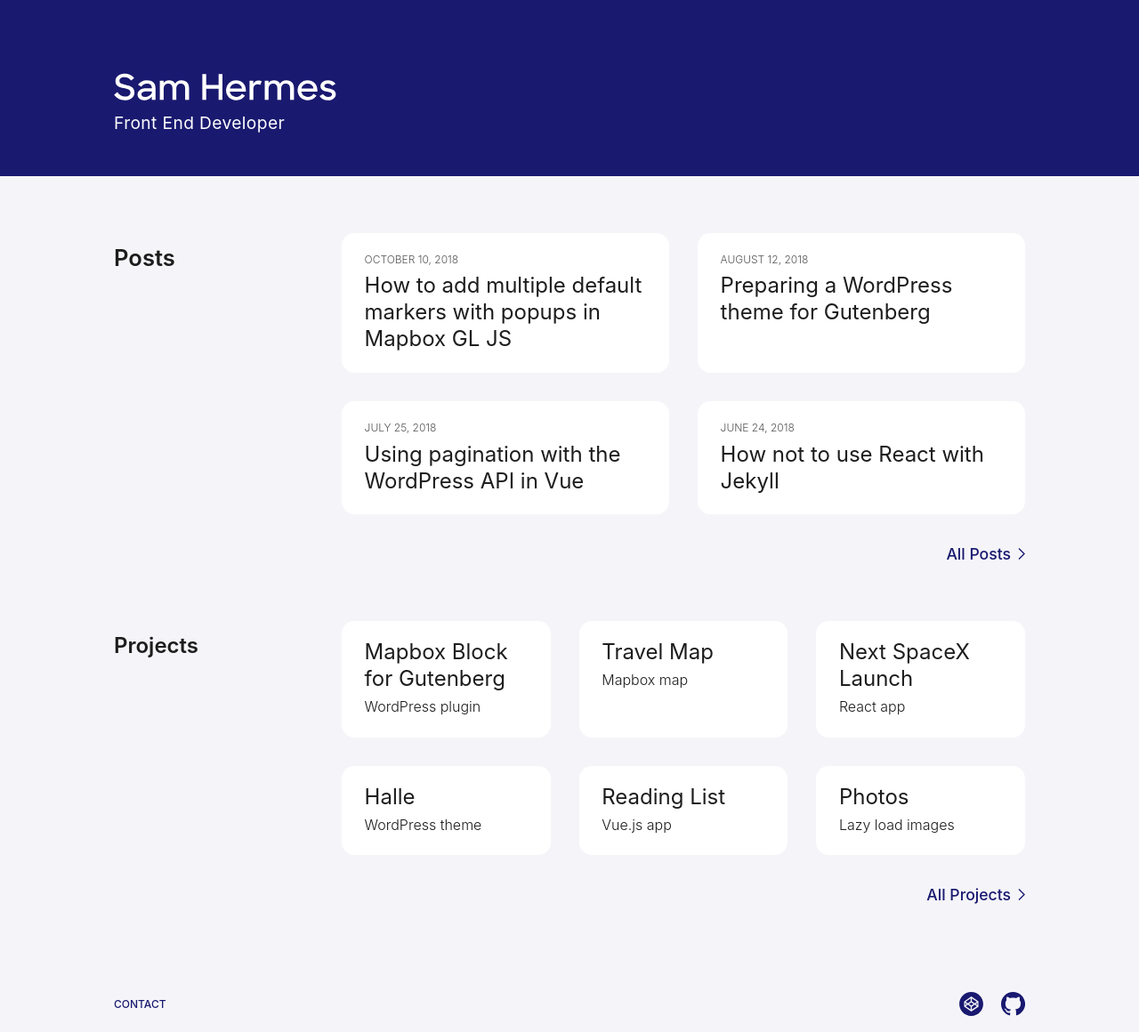
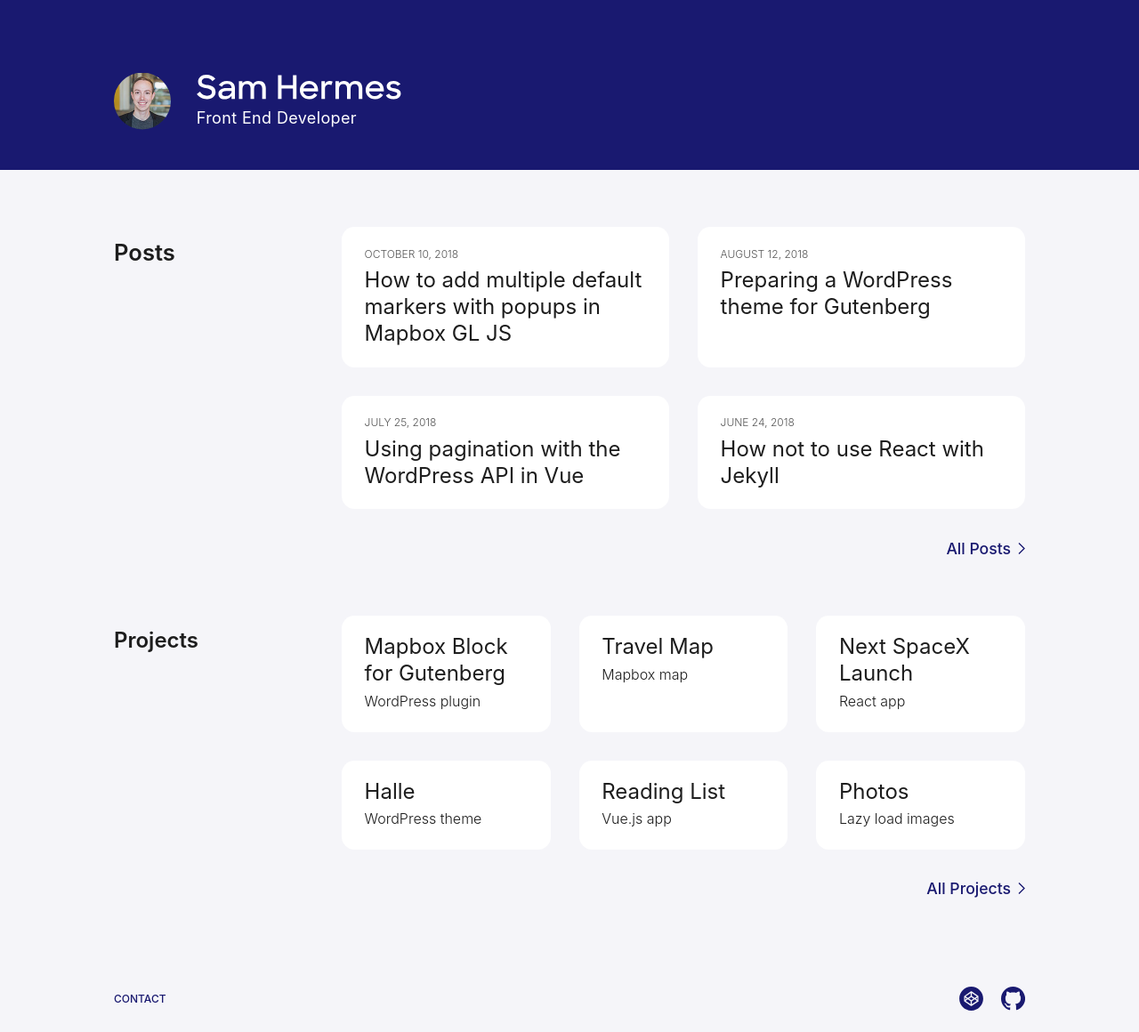
Before and after one commit to samhermes/samhermes.github.io, a Jekyll site: the page built from index.md, in a window 1280 px wide. Shown: the whole page at 89% size. Built offline with Jekyll 4.4.1, drawn with Linux system fonts in a browser that asks for light colours.

Commit message:
Add headshot to homepage

```diff
--- a/_sass/_home.scss
+++ b/_sass/_home.scss
@@ -10,26 +10,34 @@
     padding: 5em 10% 3em;
   }
 
-  .logotype {
-    margin: 0.35em 0;
-
-    svg {
-      width: 130px;
-      height: 16px;
-
-      @media screen and (min-width: 28.125em) {
-        width: 150px;
-        height: 19px;
-      }
-    }
-  }
-
   .contain {
     width: 90%;
     max-width: 90em;
 
     @media screen and (min-width: 28.125em) {
       width: 80%;
+    }
+  }
+
+  .headshot {
+    width: 3rem;
+    height: 3rem;
+    margin-right: 1.3rem;
+    padding: 0.4rem 0;
+    border-radius: 50%;
+    float: left;
+
+    @media screen and (min-width: 28.125em) {
+      width: 3.5rem;
+      height: 3.5rem;
+      padding: 0.2rem 0;
+    }
+
+    @media screen and (min-width: 37.5em) {
+      width: 4rem;
+      height: 4rem;
+      padding: 0.1rem 0;
+      margin-right: 1.8rem;
     }
   }
 
@@ -48,8 +56,8 @@
     }
 
     @media screen and (min-width: 37.5em) {
-      margin: 0 0 0.6rem;
-      width: 250px;
+      margin: 0 0 0.4rem;
+      width: 230px;
     }
   }
 
@@ -60,12 +68,8 @@
     margin: 0;
     color: #fff;
 
-    @media screen and (min-width: 28.125em) {
-      font-size: 1.1rem;
-    }
-
     @media screen and (min-width: 37.5em) {
-      font-size: 1.2rem;
+      font-size: 1.125rem;
     }
   }
 }
--- a/index.md
+++ b/index.md
@@ -2,6 +2,7 @@
 layout: home
 ---
 <header class="home-header">
+  <img class="headshot" src="/img/samhermes.jpg" alt="Sam Hermes">
   <h1>
     {% include samhermes.svg %}
     <span class="screen-reader-text">Sam Hermes</span>
```
